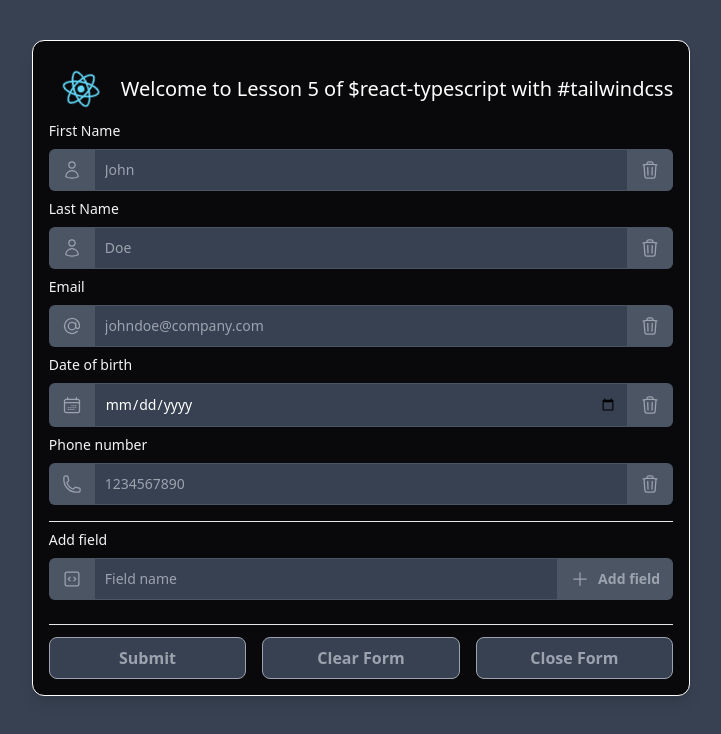
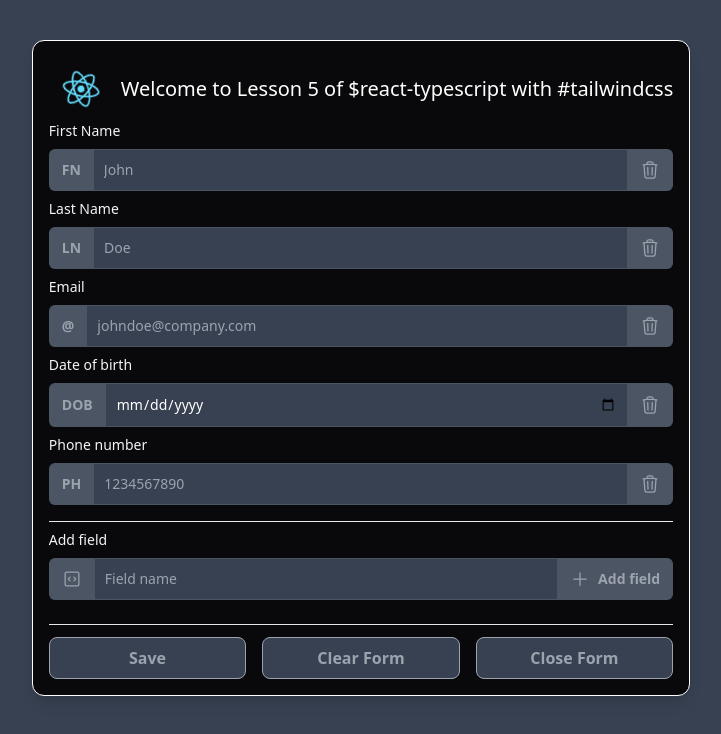
Before and after one commit to suprabathk/ReactForAllSubmissions, a React (Create React App) app: page / in a window 1280 px wide. Both pictures are taken after a click on the button "Open Form". Shown: the top 734 px of the page, without its empty margins (279-1000 px from the left). Built offline with nearby package versions, Linux system fonts and the light colour scheme.

Commit message:
Storing Form data in Local storage

```diff
--- a/src/LabelledInput.tsx
+++ b/src/LabelledInput.tsx
@@ -4,7 +4,7 @@ import { DeleteIcon } from "./AppIcons";
 export function LabelledInput(props: {
   id: number;
   label: string;
-  icon: JSX.Element;
+  icon: string;
   type: string;
   placeholder: string;
   updateValueCB: (id: number, value: string) => void;
@@ -20,7 +20,7 @@ export function LabelledInput(props: {
         {props.label}
       </label>
       <div className="flex">
-        <span className="inline-flex items-center px-3 text-sm border border-r-0 rounded-l-md bg-gray-600 text-gray-400 border-gray-600">
+        <span className="inline-flex font-semibold items-center px-3 text-sm border border-r-0 rounded-l-md bg-gray-600 text-gray-400 border-gray-600">
           {props.icon}
         </span>
         <input
--- a/src/components/Form.tsx
+++ b/src/components/Form.tsx
@@ -1,21 +1,26 @@
-import React, { useState } from "react";
-import {
-  CalendarIcon,
-  EmailIcon,
-  FieldIcon,
-  PersonIcon,
-  PhoneIcon,
-  PlusIcon,
-} from "../AppIcons";
+import React, { useEffect, useState } from "react";
+import { FieldIcon, PlusIcon } from "../AppIcons";
 import { LabelledInput } from "../LabelledInput";
 
-const formFields = [
+interface formField {
+  id: number;
+  label: string;
+  type: string;
+  placeholder: string;
+  // icon: JSX.Element;
+  //Temporarily Using String as icon because Local Storage cannot store JSX components
+  icon: string;
+  value: string;
+}
+
+const initialFormFields: formField[] = [
   {
     id: 1,
     label: "First Name",
     type: "text",
     placeholder: "John",
-    icon: <PersonIcon className={"w-5 h-5"} />,
+    // icon: <PersonIcon className={"w-5 h-5"} />,
+    icon: "FN",
     value: "",
   },
   {
@@ -23,7 +28,8 @@ const formFields = [
     label: "Last Name",
     type: "text",
     placeholder: "Doe",
-    icon: <PersonIcon className={"w-5 h-5"} />,
+    // icon: <PersonIcon className={"w-5 h-5"} />,
+    icon: "LN",
     value: "",
   },
   {
@@ -31,7 +37,8 @@ const formFields = [
     label: "Email",
     type: "text",
     placeholder: "johndoe@company.com",
-    icon: <EmailIcon className={"w-5 h-5"} />,
+    // icon: <EmailIcon className={"w-5 h-5"} />,
+    icon: "@",
     value: "",
   },
   {
@@ -39,7 +46,8 @@ const formFields = [
     label: "Date of birth",
     type: "date",
     placeholder: "01-01-2000",
-    icon: <CalendarIcon className={"w-5 h-5"} />,
+    // icon: <CalendarIcon className={"w-5 h-5"} />,
+    icon: "DOB",
     value: "",
   },
   {
@@ -47,14 +55,37 @@ const formFields = [
     label: "Phone number",
     type: "tel",
     placeholder: "1234567890",
-    icon: <PhoneIcon className={"w-5 h-5"} />,
+    // icon: <PhoneIcon className={"w-5 h-5"} />,
+    icon: "PH",
     value: "",
   },
 ];
 
+const saveFormData = (currentState: formField[]) => {
+  localStorage.setItem("formFields", JSON.stringify(currentState));
+};
+
+const getInitialFormData: () => formField[] = () => {
+  const formFieldsJSON = localStorage.getItem("formFields");
+  const persistantFormFields = formFieldsJSON
+    ? JSON.parse(formFieldsJSON)
+    : initialFormFields;
+  return persistantFormFields;
+};
+
 export function Form(props: { closeFormCB: () => void }) {
-  const [fieldState, setFieldState] = useState(formFields);
+  const [fieldState, setFieldState] = useState(getInitialFormData());
   const [newLabel, setNewLabel] = useState("");
+
+  useEffect(() => {
+    let timeout = setTimeout(() => {
+      saveFormData(fieldState);
+      console.log("Saved to local storage");
+    }, 1000);
+    return () => {
+      clearTimeout(timeout);
+    };
+  }, [fieldState]);
 
   const addField = () => {
     setFieldState([
@@ -64,12 +95,7 @@ export function Form(props: { closeFormCB: () => void }) {
         label: newLabel,
         type: "text",
         placeholder: newLabel,
-        icon: (
-          <span className="font-semibold text-lg">
-            {newLabel !== "" && newLabel[0].toUpperCase()}
-            {newLabel === "" && "A"}
-          </span>
-        ),
+        icon: newLabel !== "" ? newLabel[0].toUpperCase() : "A",
         value: "",
       },
     ]);
@@ -152,9 +178,9 @@ export function Form(props: { closeFormCB: () => void }) {
       <div className="flex gap-4 mt-2">
         <button
           className="bg-gray-700 py-2 w-full rounded-lg mt-3 hover:text-white hover:border-white border font-semibold transition-all border-gray-400 text-gray-400"
-          type="submit"
+          onClick={() => saveFormData(fieldState)}
         >
-          Submit
+          Save
         </button>
         <button
           className="bg-gray-700 py-2 w-full rounded-lg mt-3 hover:text-white hover:border-white border font-semibold transition-all border-gray-400 text-gray-400"
```
